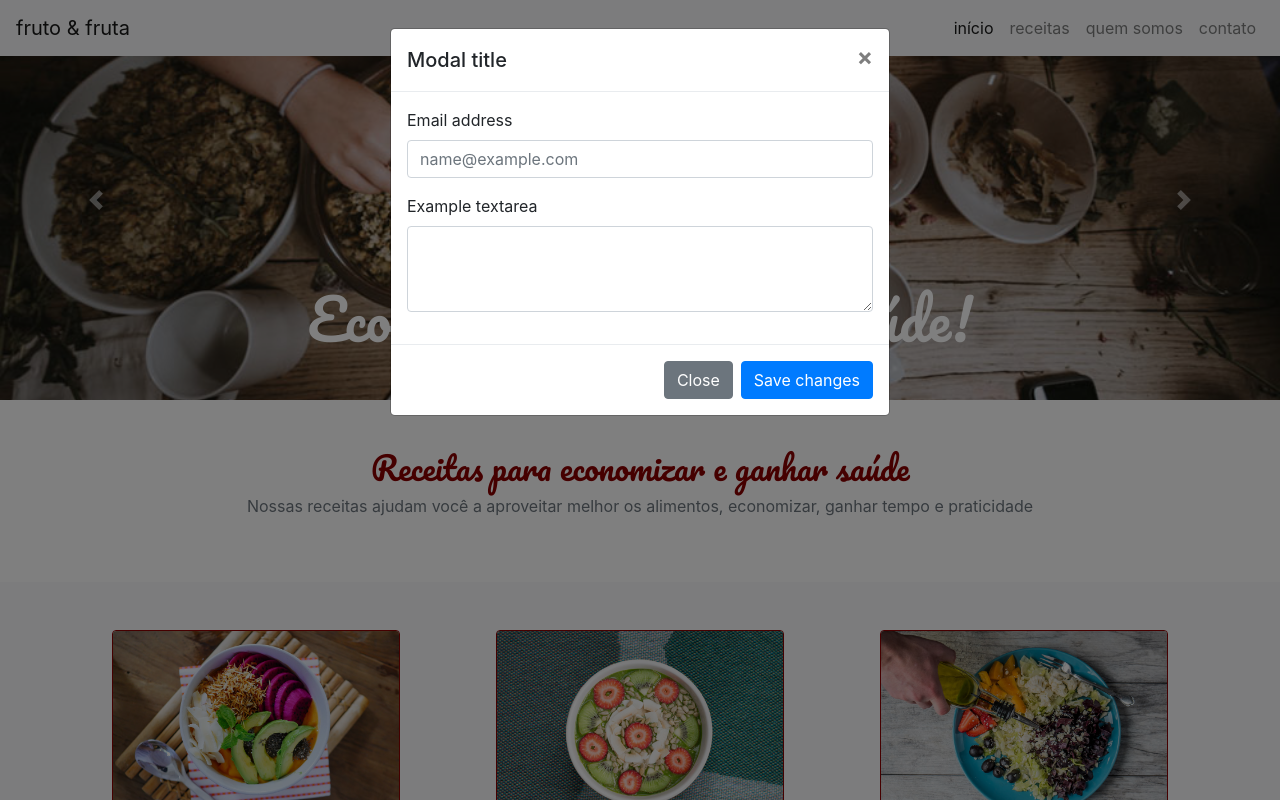
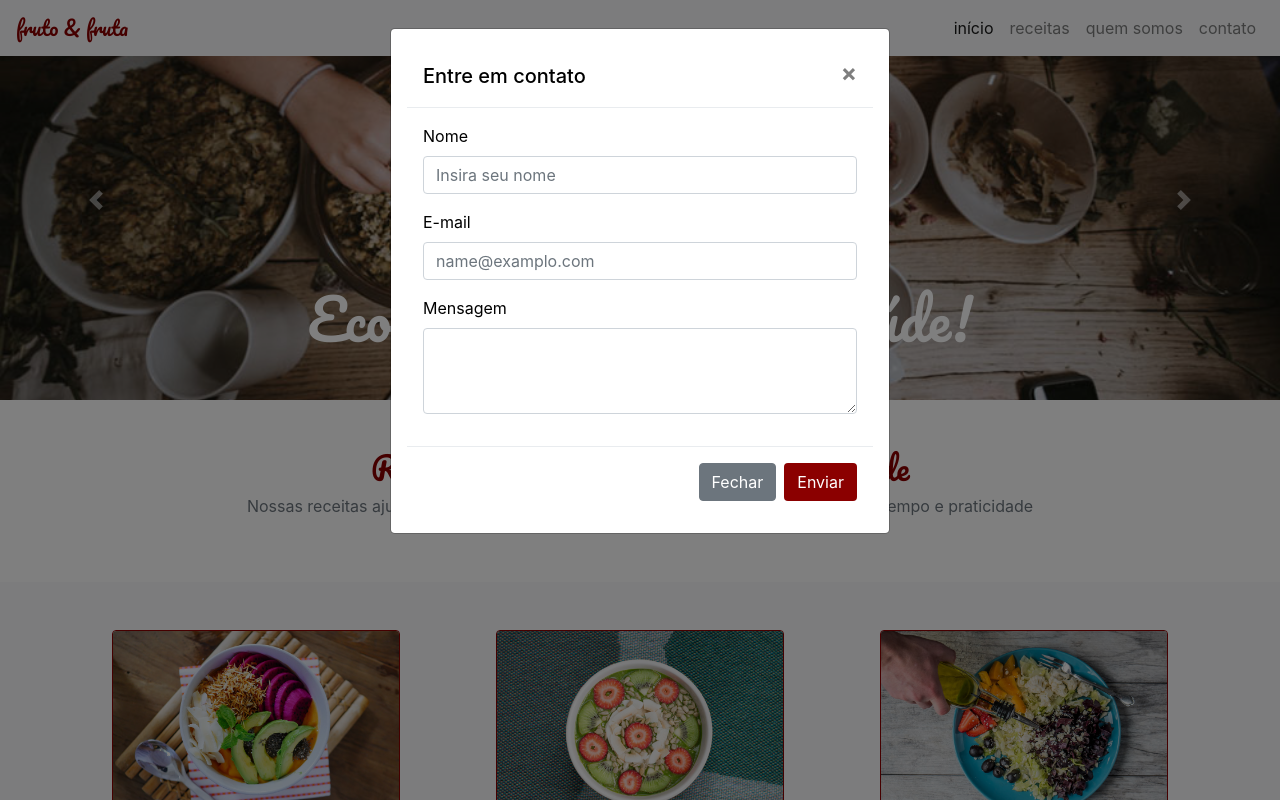
Before and after one commit to joaovicentefs/curso_bootstrap4_basico, a plain HTML site: page index.html in a window 1280 px wide. Both pictures are taken after a click on the link "contato". Shown: the top 800 px of the page. Drawn offline with nearby package versions, Linux system fonts and the light colour scheme.

Commit message:
Finaalizado modal, feito o footer e feitos alguns ajustes de tags semanticas

```diff
--- a/index.html
+++ b/index.html
@@ -5,6 +5,7 @@
   <meta charset="utf-8">
   <meta name="viewport" content="width=device-width, initial-scale=1">
   <title>fruta e fruto</title>
+  <script src="https://use.fontawesome.com/9d3777143d.js"></script>
   <link rel="preconnect" href="https://fonts.googleapis.com">
   <link rel="preconnect" href="https://fonts.gstatic.com" crossorigin>
   <link href="https://fonts.googleapis.com/css2?family=Pacifico&display=swap" rel="stylesheet">
@@ -15,7 +16,7 @@
 <body>
   <header>
     <nav class="navbar navbar-expand-lg navbar-light bg-light fixed-top">
-      <a class="navbar-brand" href="#">fruto & fruta</a>
+      <a class="navbar-brand fonte-titulo cor-especial" href="#">fruto & fruta</a>
       <button class="navbar-toggler" type="button" data-toggle="collapse" data-target="#navbarNavAltMarkup" aria-controls="navbarNavAltMarkup" aria-expanded="false" aria-label="Toggle navigation"><span class="navbar-toggler-icon"></span>
       </button>
       <div class="collapse navbar-collapse justify-content-end" id="navbarNavAltMarkup">
@@ -115,38 +116,42 @@
       </div>
     </section>
   </main>
+  <footer class="bg-secondary p-3">
+    <p class="m-0 text-light text-center"><i class="fa fa-envelope" aria-hidden="true"></i> contato: <a class="text-light" href="mailto:email@frutafruto.com.br">email@frutafruto.com.br</a></p>
+  </footer>
   <!-- Modal -->
   <div class="modal fade" id="modal-form-contato" tabindex="-1" role="dialog" aria-labelledby="exampleModalLabel" aria-hidden="true">
     <div class="modal-dialog" role="document">
-      <div class="modal-content">
-        <div class="modal-header">
-          <h5 class="modal-title" id="exampleModalLabel">Modal title</h5>
+      <dialog class="modal-content">
+        <header class="modal-header">
+          <h5 class="modal-title" id="exampleModalLabel">Entre em contato</h5>
           <button type="button" class="close" data-dismiss="modal" aria-label="Close">
             <span aria-hidden="true">&times;</span>
           </button>
-        </div>
-        <div class="modal-body">
+        </header>
+        <main class="modal-body">
           <form>
             <div class="form-group">
-              <label for="exampleFormControlInput1">Email address</label>
-              <input type="email" class="form-control" id="exampleFormControlInput1" placeholder="name@example.com">
+              <label for="formGroupExampleInput">Nome</label>
+              <input type="text" class="form-control" id="formGroupExampleInput" placeholder="Insira seu nome">
             </div>
             <div class="form-group">
-              <label for="exampleFormControlTextarea1">Example textarea</label>
+              <label for="exampleFormControlInput1">E-mail</label>
+              <input type="email" class="form-control" id="exampleFormControlInput1" placeholder="name@examplo.com">
+            </div>
+            <div class="form-group">
+              <label for="exampleFormControlTextarea1">Mensagem</label>
               <textarea class="form-control" id="exampleFormControlTextarea1" rows="3"></textarea>
             </div>
           </form>
-        </div>
-        <div class="modal-footer">
-          <button type="button" class="btn btn-secondary" data-dismiss="modal">Close</button>
-          <button type="button" class="btn btn-primary">Save changes</button>
-        </div>
-      </div>
+        </main>
+        <footer class="modal-footer">
+          <button type="button" class="btn btn-secondary" data-dismiss="modal">Fechar</button>
+          <button type="button" class="btn btn-cor-especial">Enviar</button>
+        </footer>
+      </dialog>
     </div>
   </div>
-
-  <p>contato:<a href="mailto:email@frutafruto.com.br">email@frutafruto.com.br</a></p>
-
   <script src="https://code.jquery.com/jquery-3.2.1.slim.min.js" integrity="sha384-KJ3o2DKtIkvYIK3UENzmM7KCkRr/rE9/Qpg6aAZGJwFDMVNA/GpGFF93hXpG5KkN" crossorigin="anonymous"></script>
   <script src="https://cdnjs.cloudflare.com/ajax/libs/popper.js/1.12.9/umd/popper.min.js" integrity="sha384-ApNbgh9B+Y1QKtv3Rn7W3mgPxhU9K/ScQsAP7hUibX39j7fakFPskvXusvfa0b4Q" crossorigin="anonymous"></script>
   <script src="https://maxcdn.bootstrapcdn.com/bootstrap/4.0.0/js/bootstrap.min.js" integrity="sha384-JZR6Spejh4U02d8jOt6vLEHfe/JQGiRRSQQxSfFWpi1MquVdAyjUar5+76PVCmYl" crossorigin="anonymous"></script>
--- a/src/style.css
+++ b/src/style.css
@@ -7,7 +7,7 @@
     font-family: 'Pacifico', cursive;
 }
 .cor-especial {
-    color: #8b0000;
+    color: #8b0000 !important;
 }
 .btn-cor-especial {
     background-color: #8b0000;
```
